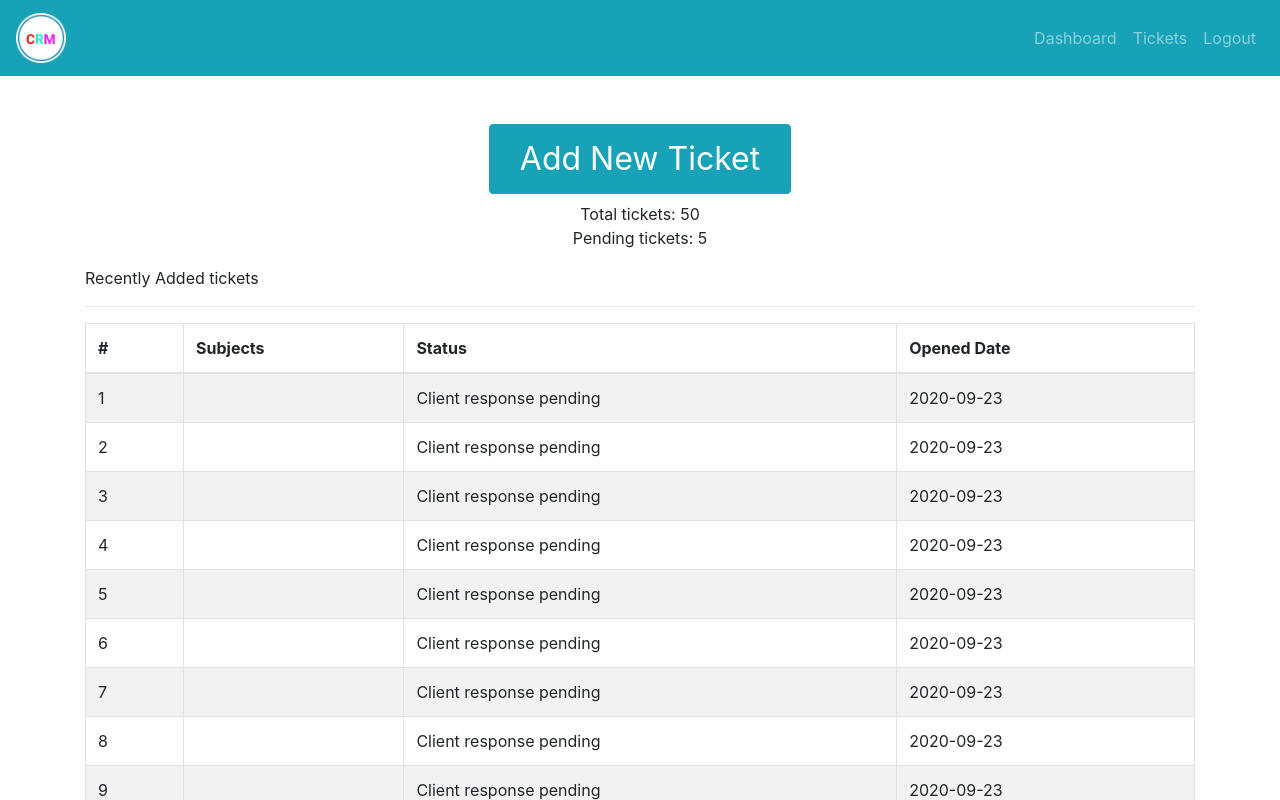
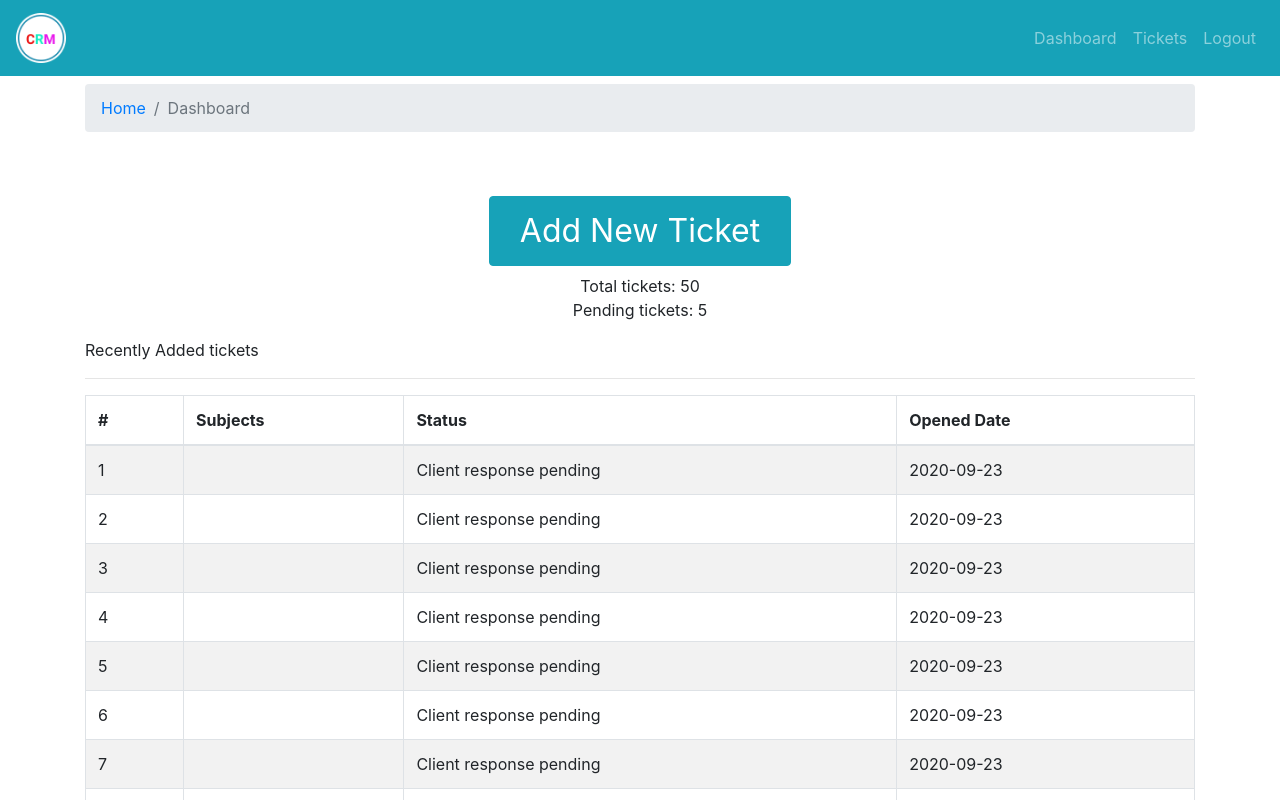
Before and after one commit to DentedCode/crm-frontend, a React (Create React App) app: page / in a window 1280 px wide. Shown: the top 800 px of the page. Built offline with nearby package versions, Linux system fonts and the light colour scheme.

Commit message:
breadecrumb added

```diff
--- /dev/null
+++ b/src/components/breadcrumb/Breadcrumb.comp.js
@@ -0,0 +1,11 @@
+import React from "react";
+import { Breadcrumb } from "react-bootstrap";
+
+export const PageBreadcrumb = ({ page }) => {
+  return (
+    <Breadcrumb>
+      <Breadcrumb.Item href="/">Home</Breadcrumb.Item>
+      <Breadcrumb.Item active>{page}</Breadcrumb.Item>
+    </Breadcrumb>
+  );
+};
--- a/src/layout/DefaultLayout.js
+++ b/src/layout/DefaultLayout.js
@@ -5,7 +5,7 @@
 export const DefaultLayout = ({ children }) => {
   return (
     <div className="default-layout">
-      <header className="header">
+      <header className="header mb-2">
         <Header />
       </header>
 
--- a/src/pages/dashoard/Dashboard.page.js
+++ b/src/pages/dashoard/Dashboard.page.js
@@ -2,10 +2,16 @@
 import { Container, Row, Col, Button } from "react-bootstrap";
 import { TicketTable } from "../../components/ticket-table/TicketTable.comp";
 import tickets from "../../assets/data/dummy-tickets.json";
+import { PageBreadcrumb } from "../../components/breadcrumb/Breadcrumb.comp";
 
 export const Dashboard = () => {
   return (
     <Container>
+      <Row>
+        <Col>
+          <PageBreadcrumb page="Dashboard" />
+        </Col>
+      </Row>
       <Row>
         <Col className="text-center mt-5 mb-2">
           <Button
```
